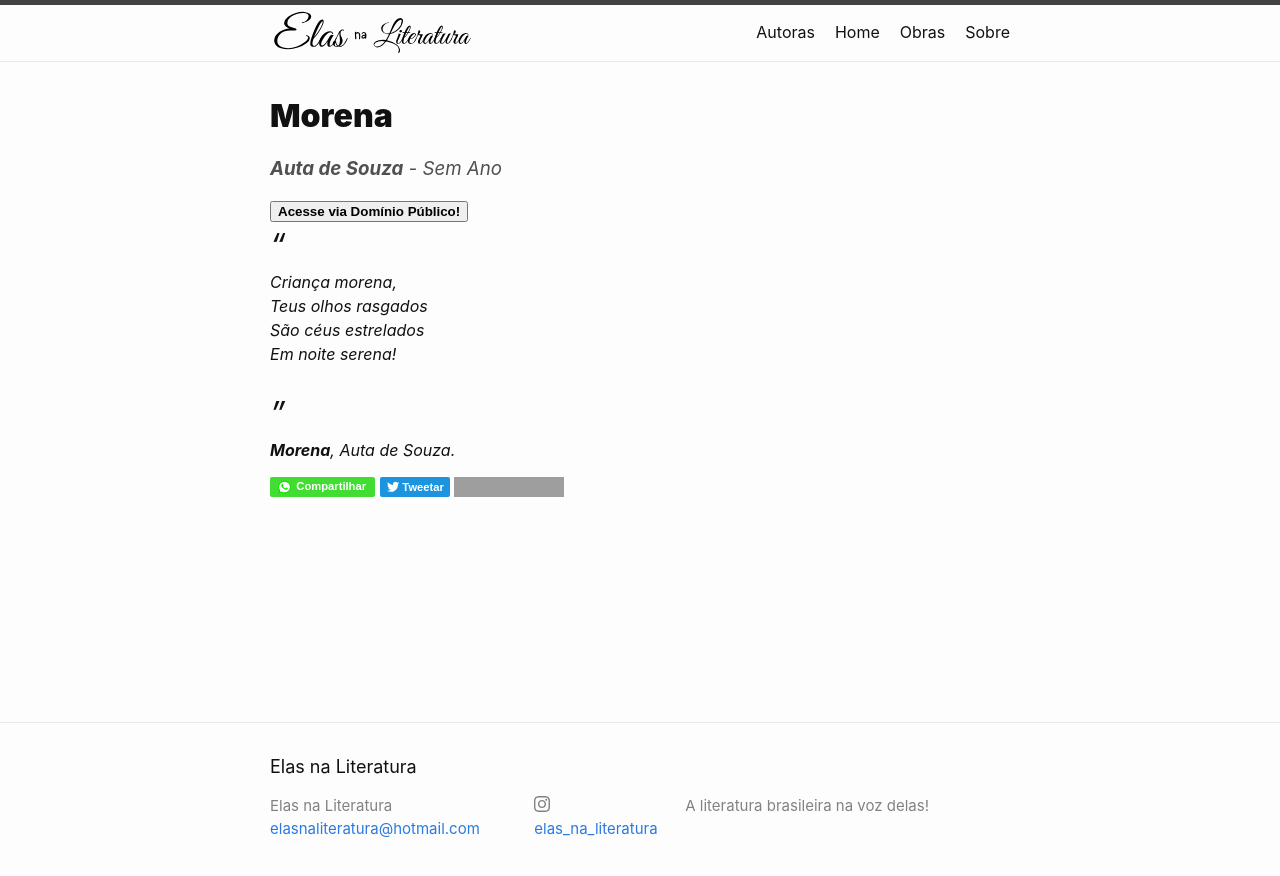
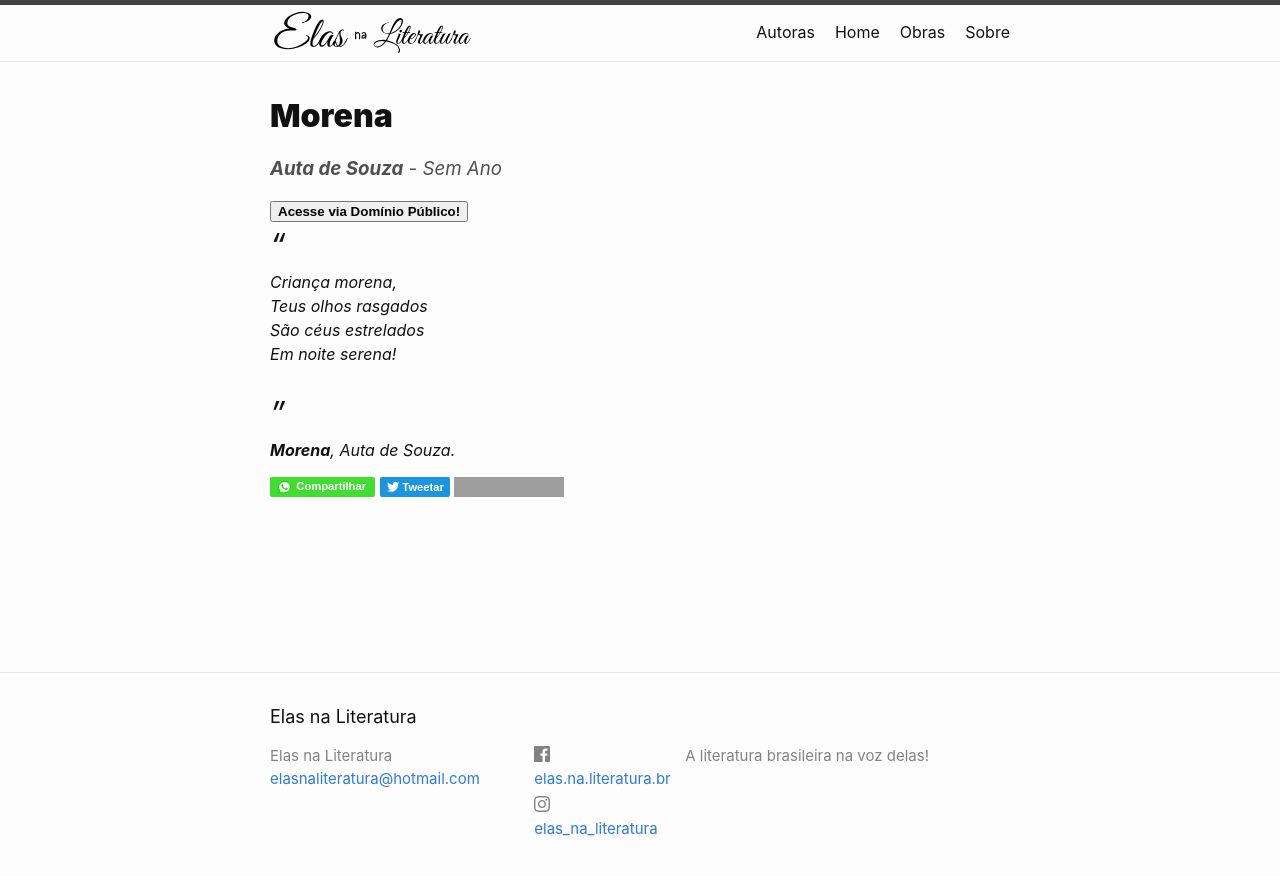
Before and after one commit to elas-na-literatura/elas-na-literatura.github.io, a Jekyll site: the page built from obras/morena.md, in a window 1280 px wide. Shown: the top 876 px of the page. Built offline with Jekyll 4.4.1, drawn with Linux system fonts in a browser that asks for light colours; comment, search, counter and statistics services are not loaded; grey boxes are pictures that could not be loaded.

Commit message:
add facebook acc

```diff
--- a/_config.yml
+++ b/_config.yml
@@ -25,6 +25,7 @@ description: >- # this means to ignore newlines until "baseurl:"
 baseurl: "" # the subpath of your site, e.g. /blog
 url: "https://elas-na-literatura.github.io/" # the base hostname & protocol for your site, e.g. http://example.com
 instagram_username: elas_na_literatura
+facebook_username: elas.na.literatura.br
 github_username:
 
 # Build settings
```
